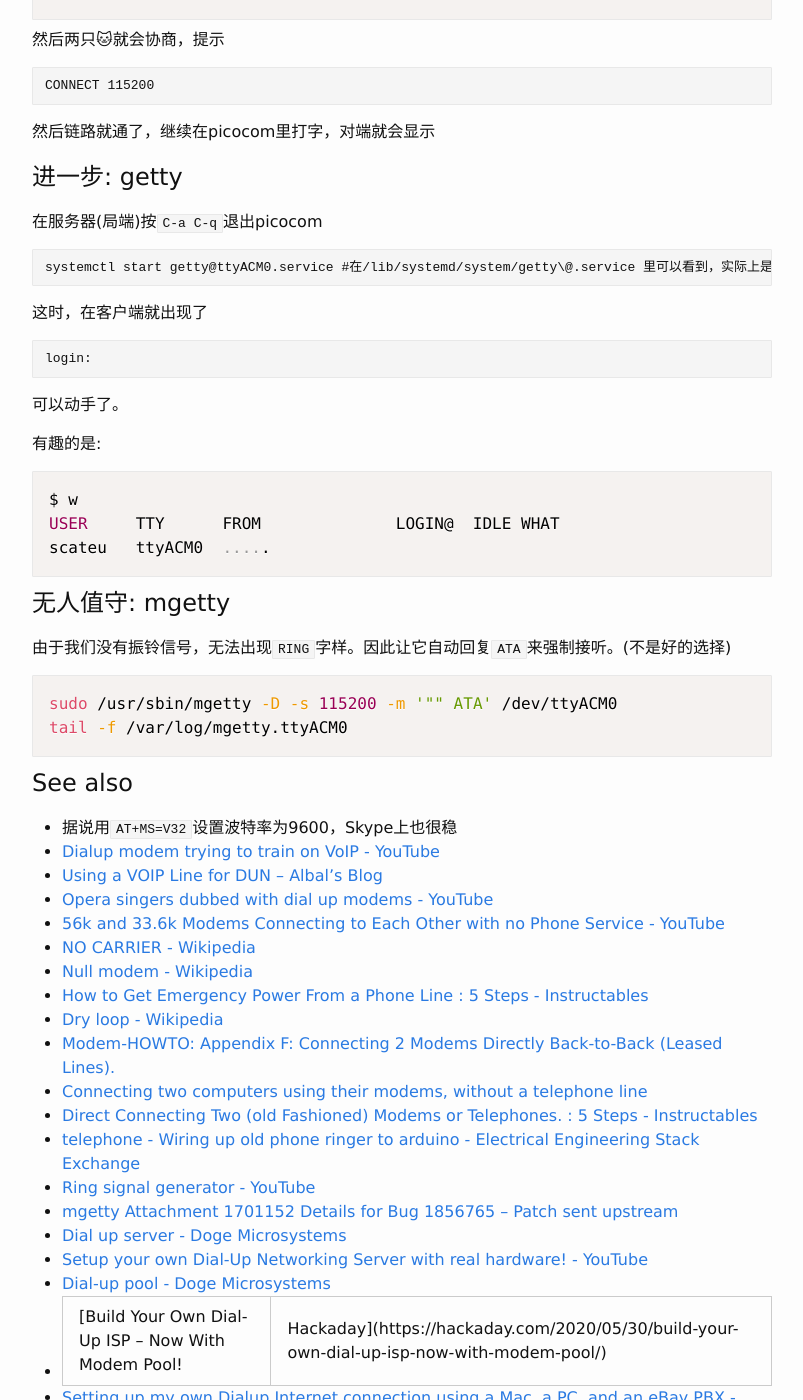
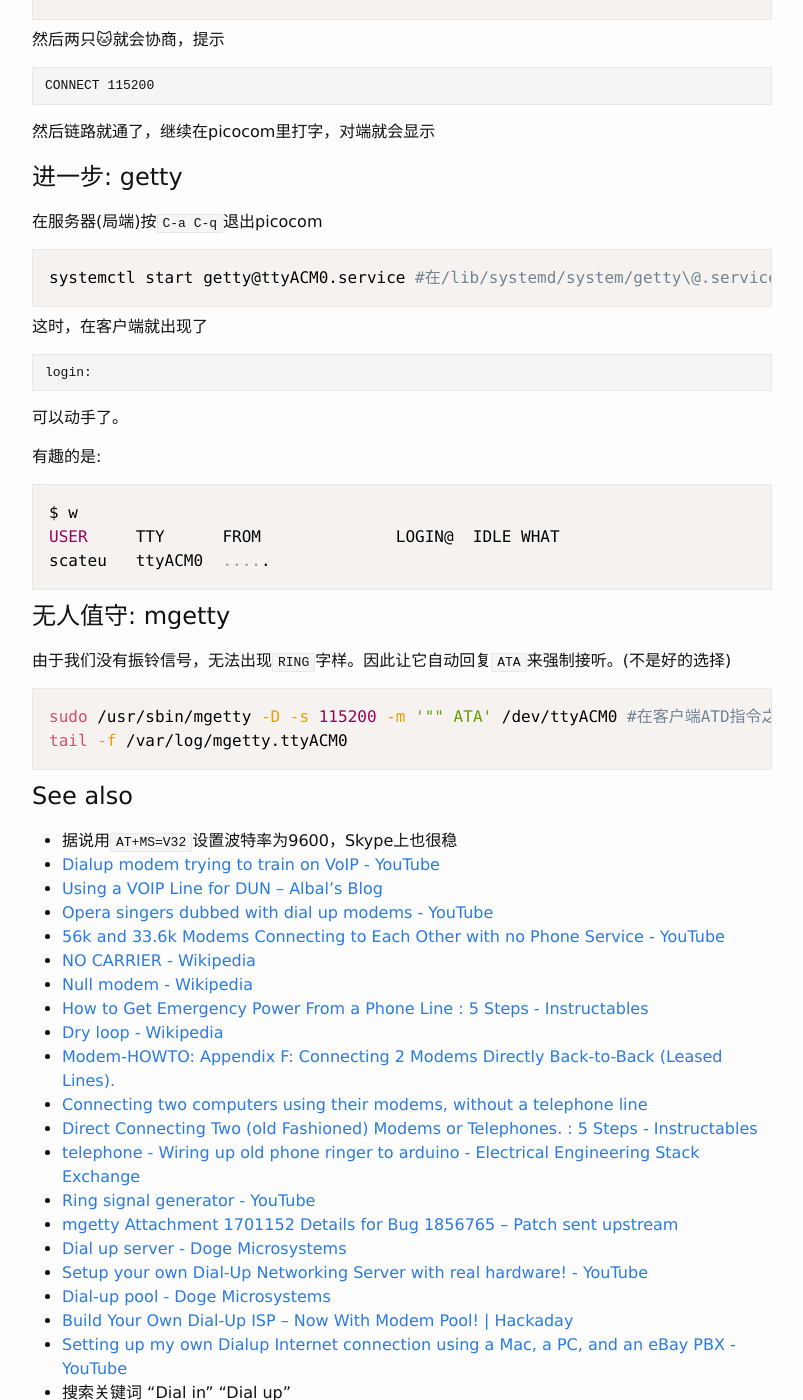
Before and after one commit to scateu/scateu.github.io, a Jekyll site: the page built from _posts/2021-01-29-modem.md, in a window 1280 px wide and 1400 px high, scrolled down 1658 px. Shown: the whole window, without its empty margins (238-1041 px from the left). Built offline with Jekyll 4.4.1, drawn with Linux system fonts in a browser that asks for light colours; nearby versions of some CDN libraries; comment, search, counter and statistics services are not loaded.

Commit message:
Fri Jan 29 17:44:33 CST 2021

````diff
--- a/_posts/2021-01-29-modem.md
+++ b/_posts/2021-01-29-modem.md
@@ -70,7 +70,7 @@
 在服务器(局端)按`C-a C-q`退出picocom
 
 
-```
+```bash
 systemctl start getty@ttyACM0.service #在/lib/systemd/system/getty\@.service 里可以看到，实际上是/sbin/agetty
 ```
 
@@ -95,7 +95,7 @@
 由于我们没有振铃信号，无法出现`RING`字样。因此让它自动回复`ATA`来强制接听。(不是好的选择)
 
 ```bash
-sudo /usr/sbin/mgetty -D -s 115200 -m '"" ATA' /dev/ttyACM0
+sudo /usr/sbin/mgetty -D -s 115200 -m '"" ATA' /dev/ttyACM0 #在客户端ATD指令之后再敲回车
 tail -f /var/log/mgetty.ttyACM0
 ```
 
@@ -120,6 +120,6 @@
  - [Dial up server - Doge Microsystems](https://dogemicrosystems.ca/wiki/Dial_up_server)
  - [Setup your own Dial-Up Networking Server with real hardware! - YouTube](https://www.youtube.com/watch?v=Bk86uqEiwpE)
  - [Dial-up pool - Doge Microsystems](https://dogemicrosystems.ca/wiki/Dial-up_pool)
- - [Build Your Own Dial-Up ISP – Now With Modem Pool! | Hackaday](https://hackaday.com/2020/05/30/build-your-own-dial-up-isp-now-with-modem-pool/)
+ - [Build Your Own Dial-Up ISP – Now With Modem Pool! \| Hackaday](https://hackaday.com/2020/05/30/build-your-own-dial-up-isp-now-with-modem-pool/)
  - [Setting up my own Dialup Internet connection using a Mac, a PC, and an eBay PBX - YouTube](https://www.youtube.com/watch?v=Fk4-pPati-U)
  - 搜索关键词 "Dial in" "Dial up"
````
